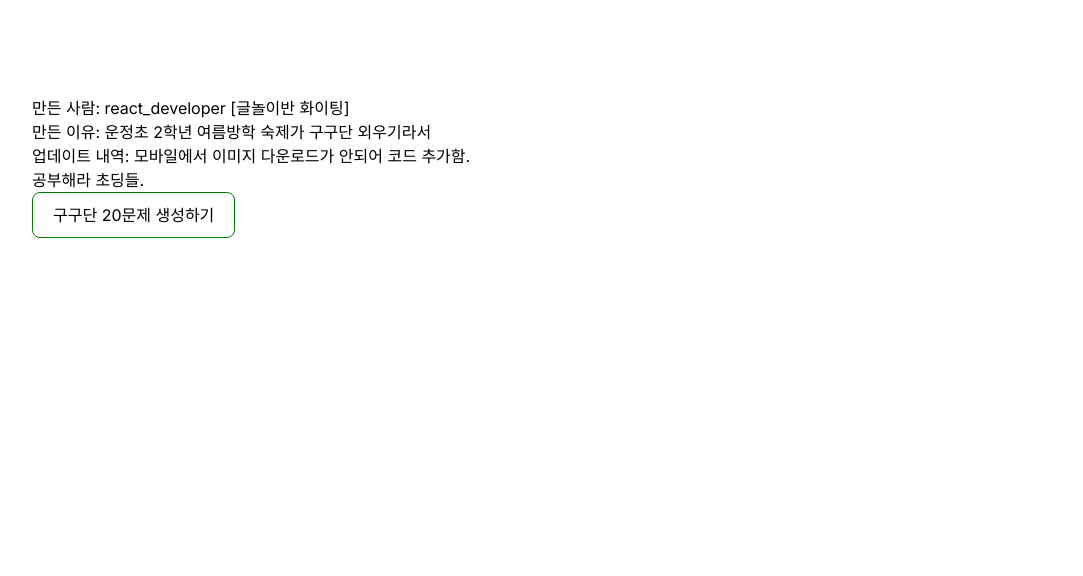
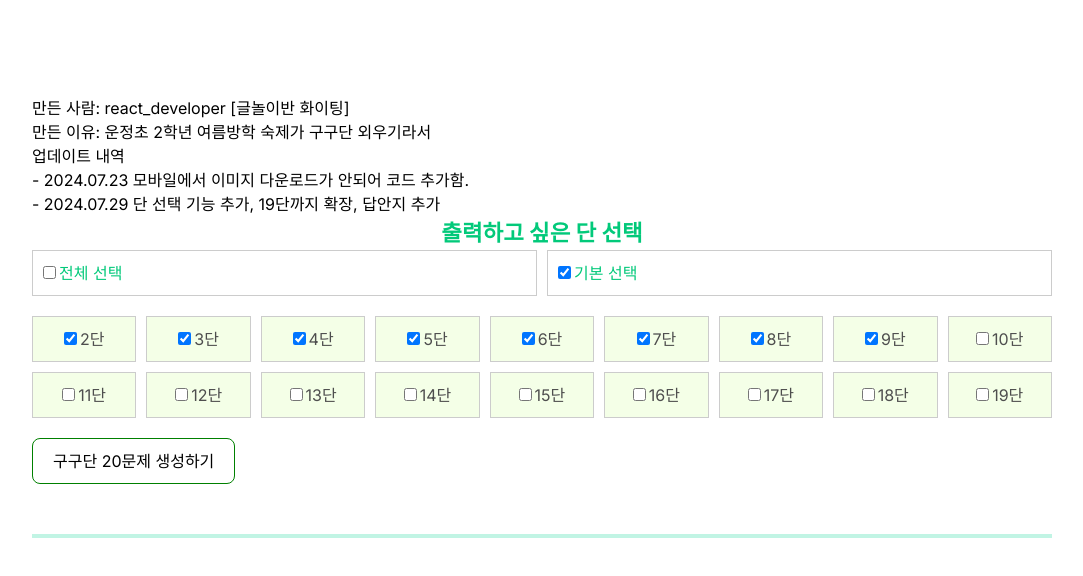
Before and after one commit to code-friends-tasha1/gugu-dan, a Next.js app: page / in a window 1280 px wide. Shown: the top 576 px of the page, without its empty margins (64-1147 px from the left). Built offline with nearby package versions, Linux system fonts and the light colour scheme.

Commit message:
구구단 테스트.

```diff
--- a/src/app/globals.css
+++ b/src/app/globals.css
@@ -30,6 +30,7 @@ body {
     border: 1px solid green;
     border-radius: 8px;
     padding: 5px 10px;
+    text-align: center;
 }
 
 .question-create-button:hover {
@@ -55,6 +56,7 @@ body {
 
 .button-area {
     margin-bottom: 20px;
+    width: 1020px;
 }
 
 .question-create-button {
@@ -62,10 +64,17 @@ body {
     padding: 10px 20px;
     font-size: 1rem;
     cursor: pointer;
+    margin-bottom: 20px;
 }
 
 .gugu-container {
     width: 1020px;
+    display: flex;
+    flex-direction: column;
+    align-items: normal;
+}
+
+.gugu-container .gugu-problems-container {
     display: flex;
     flex-direction: row;
     align-items: normal;
@@ -78,3 +87,65 @@ body {
 .title-area {
     color: #000;
 }
+
+.dan-wrapper {
+    display: flex;
+    flex-direction: column;
+    width: 1020px;
+    margin-bottom: 20px;
+}
+
+.dan-category-wrapper {
+    display: flex;
+    flex-direction: row;
+    justify-content: flex-start;
+    gap: 10px; /* 아이템들 사이에 간격 추가 */
+    flex-wrap: wrap;
+}
+
+.gugu-item input{
+    margin-right: 3px;
+}
+
+.dan-category-wrapper .gugu-item {
+    flex: 1 1 100px; /* 아이템의 기본 크기와 늘어날 수 있는 크기 설정 */
+    min-width: 100px; /* 최소 너비 설정 */
+    border: 1px solid #ccc;
+    padding: 10px;
+    color: #02c97a;
+    text-align: left;
+    margin-bottom: 20px;
+}
+
+.dan-typography {
+    font-size: 1.4rem;
+    font-weight: bold;
+    color: #02c97a;
+    text-align: center;
+}
+
+.dan-title-container {
+    display: flex;
+    flex-direction: row;
+    justify-content: flex-start;
+    flex-wrap: wrap;
+    gap: 10px;
+}
+
+.dan-title-container .gugu-item {
+    flex: 1 1 100px; /* 아이템의 기본 크기와 늘어날 수 있는 크기 설정 */
+    min-width: 100px; /* 최소 너비 설정 */
+    background-color: #f4ffe7;
+    border: 1px solid #ccc;
+    color: #4e4e4e;
+    padding: 10px;
+    text-align: center;
+}
+
+.divider {
+    width: 100%;
+    height: 2px;
+    border: 2px solid #c1f4e4;
+    margin-top: 10px;
+    margin-bottom: 30px;
+}
--- a/src/app/page.tsx
+++ b/src/app/page.tsx
@@ -1,27 +1,36 @@
 'use client';
 
-import React, {useRef, useState} from "react";
+import React, {useCallback, useEffect, useRef, useState} from 'react';
 import html2canvas from 'html2canvas';
+import Checkbox from '@/component/checkbox';
 
 function getRandomInt(min: number, max: number) {
     return Math.floor(Math.random() * (max - min + 1)) + min;
 }
 
-function generateRandomGugudanProblems(count: number) {
-    const problems = [];
+const guguItems = [2, 3, 4, 5, 6, 7, 8, 9, 10, 11, 12, 13, 14, 15, 16, 17, 18, 19];
+const defaultGuguItems = [2, 3, 4, 5, 6, 7, 8, 9];
+
+interface GuGuDanProps {
+    problem: string;
+    answer: string;
+}
+
+function generateRandomGugudanProblems(count: number, selectedItems: number[]) {
+    const problems: GuGuDanProps[] = [];
 
     for (let i = 0; i < count; i++) {
-        const dan = getRandomInt(2, 9);
+        const dan = selectedItems[getRandomInt(0, selectedItems.length - 1)];
         const number = getRandomInt(1, 9);
         const problem = `${dan} x ${number} = `;
-        problems.push(problem);
+        const answer =`${dan} x ${number} = ${dan * number}`;
+        problems.push({problem: problem , answer: answer});
     }
 
     return problems;
 }
 
-
-function chunkArray(array: string[], chunkSize: number) {
+function chunkArray(array: GuGuDanProps[], chunkSize: number) {
     const result = [];
     for (let i = 0; i < array.length; i += chunkSize) {
         result.push(array.slice(i, i + chunkSize));
@@ -29,11 +38,10 @@ function chunkArray(array: string[], chunkSize: number) {
     return result;
 }
 
-const QuestionList = ({questions, startIndex}: { questions: string[]; startIndex: number }) => {
-
+const QuestionList = ({ questions, startIndex }: { questions: GuGuDanProps[]; startIndex: number }) => {
     return (
-        <table className={'gugu-item-container'}>
-            <thead style={{marginBottom: '30px'}}>
+      <table className="gugu-item-container">
+          <thead style={{ marginBottom: '30px' }}>
           <tr>
               <th>번호</th>
               <th>문제</th>
@@ -44,33 +52,61 @@ const QuestionList = ({questions, startIndex}: { questions: string[]; startIndex
           {questions.map((item, idx) => (
             <tr key={`gugu-${startIndex + idx}`}>
                 <td> Q{startIndex + idx + 1}.</td>
-                    <td className={'question-block'}>
-                        <p style={{fontSize: '1.5rem'}}>
-                            {item}
-                        </p>
+                <td className="question-block">
+                    <p style={{ fontSize: '1.5rem' }}>{item.problem}</p>
                 </td>
                 <td>
-                        <div className={'block'}/>
+                    <div className="block" />
                 </td>
             </tr>
           ))}
           </tbody>
       </table>
-    )
-        ;
+    );
 };
 
 
+const AnswerList = ({ questions, startIndex }: { questions: GuGuDanProps[]; startIndex: number }) => {
+    return (
+      <table className="gugu-item-container">
+          <thead style={{ marginBottom: '30px' }}>
+          <tr>
+              <th>번호</th>
+              <th>답안지</th>
+          </tr>
+          </thead>
+          <tbody>
+          {questions.map((item, idx) => (
+            <tr key={`gugu-${startIndex + idx}`}>
+                <td> Q{startIndex + idx + 1}.</td>
+                <td className="question-block">
+                    <p style={{ fontSize: '1.5rem' }}>{item.answer}</p>
+                </td>
+            </tr>
+          ))}
+          </tbody>
+      </table>
+    );
+};
+
 export default function Home() {
-    const [questions, setQuestions] = useState<any>();
-
+    const [questions, setQuestions] = useState<GuGuDanProps[][]>();
+    const [selectedItems, setSelectedItems] = useState<number[]>([]);
+    const [selectAll, setSelectAll] = useState<boolean>(false);
+    const [selectDefault, setSelectDefault] = useState<boolean>(true);
+    const [showAnswer, setShowAnswer] = useState<boolean>(true);
     const captureRef = useRef(null);
 
     const getGuGuDanProblems = () => {
-        const randomProblems = generateRandomGugudanProblems(20);
+        if (selectedItems.length === 0) {
+            alert('단을 선택해 주세요.');
+            return;
+        }
+
+        const randomProblems = generateRandomGugudanProblems(20, selectedItems);
         const result = chunkArray(randomProblems, 10);
         setQuestions(result);
-    }
+    };
 
     const handleDownloadImage = async () => {
         const element = captureRef.current;
@@ -82,7 +118,9 @@ export default function Home() {
         if (navigator.userAgent.match(/iPhone|iPad|iPod|Android/i)) {
             const newWindow = window.open();
             if (newWindow) {
-                newWindow.document.write(`<a href="${data}" download="page_capture.png">여기를 눌러 이미지를 다운로드하세요</a><br/><img src="${data}" style="width:100%;" />`);
+                newWindow.document.write(
+                  `<a href="${data}" download="page_capture.png">여기를 눌러 이미지를 다운로드하세요</a><br/><img src="${data}" style="width:100%;" />`
+                );
             }
         } else {
             const link = document.createElement('a');
@@ -92,29 +130,115 @@ export default function Home() {
         }
     };
 
+    const handleCheckboxChange = (event: React.ChangeEvent<HTMLInputElement>) => {
+        const item = Number(event.target.value);
+        setSelectedItems((prevSelectedItems) => {
+            if (prevSelectedItems.includes(item)) {
+                return prevSelectedItems.filter((i) => i !== item);
+            } else {
+                return [...prevSelectedItems, item];
+            }
+        });
+    };
+
+    const handleSelectAllChange = (event: React.ChangeEvent<HTMLInputElement>) => {
+        const isChecked = event.target.checked;
+        setSelectAll(isChecked);
+        setSelectDefault(false);
+        setSelectedItems(isChecked ? guguItems : []);
+    };
+
+    const handleSelectDefaultChange = (event: React.ChangeEvent<HTMLInputElement>) => {
+        const isChecked = event.target.checked;
+        setSelectDefault(isChecked);
+        setSelectAll(false);
+        setSelectedItems(isChecked ? defaultGuguItems : []);
+    };
+
+    const closeAnswer = useCallback(() =>{
+        setShowAnswer(!showAnswer);
+    }, [showAnswer])
+
+    useEffect(() => {
+        setSelectedItems(defaultGuguItems);
+    }, []);
+
     return (
       <main className="flex min-h-screen flex-col items-center justify-between p-24">
-            <div style={{width: '100%'}}>
-                <div className={'title-area'}>
+          <div style={{ width: '100%' }}>
+              <div className="title-area">
                   <p>만든 사람: react_developer [글놀이반 화이팅]</p>
                   <p>만든 이유: 운정초 2학년 여름방학 숙제가 구구단 외우기라서</p>
-                    <p>업데이트 내역: 모바일에서 이미지 다운로드가 안되어 코드 추가함.</p>
-                    <p>공부해라 초딩들.</p>
+                  <p>업데이트 내역</p>
+                  <ul>
+                      <li> - 2024.07.23 모바일에서 이미지 다운로드가 안되어 코드 추가함.</li>
+                      <li> - 2024.07.29 단 선택 기능 추가, 19단까지 확장, 답안지 추가</li>
+                  </ul>
               </div>
-                <div className={'button-area'}>
-                    <button onClick={getGuGuDanProblems}
-                            className={'question-create-button'}>구구단 20문제 생성하기
-                    </button>
-                    {questions &&
-                      <button className={'question-create-button'} onClick={handleDownloadImage}>이미지로 다운로드</button>}
+              <div className="button-area">
+              <h6 className={'dan-typography'}>출력하고 싶은 단 선택</h6>
+                  <div className={'dan-wrapper'}>
+                      <div className={'dan-category-wrapper'}>
+                          <Checkbox
+                            title="전체 선택"
+                            onChange={handleSelectAllChange}
+                            value="selectAll"
+                            id="selectAll"
+                            checked={selectAll}
+                          />
+                          <Checkbox
+                            title="기본 선택"
+                            onChange={handleSelectDefaultChange}
+                            value="selectDefault"
+                            id="selectDefault"
+                            checked={selectDefault}
+                          />
                       </div>
-                <div className={'gugu-container'} ref={captureRef}>
-                    {questions && questions.map((chunk: string[], idx: number) => (
-                        <QuestionList key={idx} questions={chunk} startIndex={idx * 10}/>
+                      <div className={'dan-title-container'}>
+                      {guguItems.map((item) => (
+                        <Checkbox
+                          key={`${item}-dan-key`}
+                          value={`${item}`}
+                          onChange={handleCheckboxChange}
+                          id={`${item}dan`}
+                          title={`${item}단`}
+                          checked={selectedItems.includes(item)}
+                        />
                       ))}
                       </div>
                   </div>
 
+                  {selectedItems && <button onClick={getGuGuDanProblems} className="question-create-button">
+                      구구단 20문제 생성하기
+                  </button>}
+                  {questions && (
+                    <button className="question-create-button" onClick={handleDownloadImage}>
+                        이미지로 다운로드
+                    </button>
+                  )}
+                  {questions && (
+                    <button className="question-create-button" onClick={closeAnswer}>
+                        { showAnswer ?  '답안지 가리기' : '답안지 나타내기'}
+                    </button>
+                  )}
+              </div>
+              <div className="gugu-container" ref={captureRef}>
+                  <div className={'gugu-problems-container'}>
+                      {questions &&
+                        questions.map((chunk: GuGuDanProps[], idx: number) => (
+                          <QuestionList key={idx} questions={chunk} startIndex={idx * 10} />
+                        ))}
+                  </div>
+                  <div className={'divider'}/>
+                  {showAnswer && <div className={'gugu-problems-container'}>
+                      {questions &&
+                        questions.map((chunk: GuGuDanProps[], idx: number) => (
+                          <AnswerList key={idx} questions={chunk} startIndex={idx * 10}/>
+                        ))}
+                  </div>}
+              </div>
+
+          </div>
       </main>
     );
 }
--- /dev/null
+++ b/src/component/checkbox.tsx
@@ -0,0 +1,29 @@
+'use client';
+
+import React from 'react';
+
+interface CheckboxProps {
+  title: string;
+  onChange: (event: React.ChangeEvent<HTMLInputElement>) => void;
+  value: string;
+  id: string;
+  checked: boolean;
+}
+
+const Checkbox: React.FC<CheckboxProps> = ({ title, onChange, value, id, checked }) => {
+  return (
+    <div className={'gugu-item'}>
+      <input
+        type="checkbox"
+        id={id}
+        value={value}
+        name={title}
+        onChange={onChange}
+        checked={checked}
+      />
+      <label htmlFor={id}>{title}</label>
+    </div>
+  );
+};
+
+export default Checkbox;
```
Lines whose indentation alone changed are shown as unchanged.
